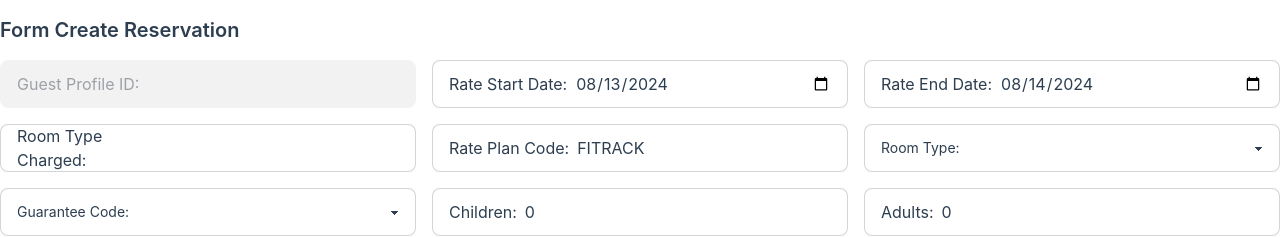
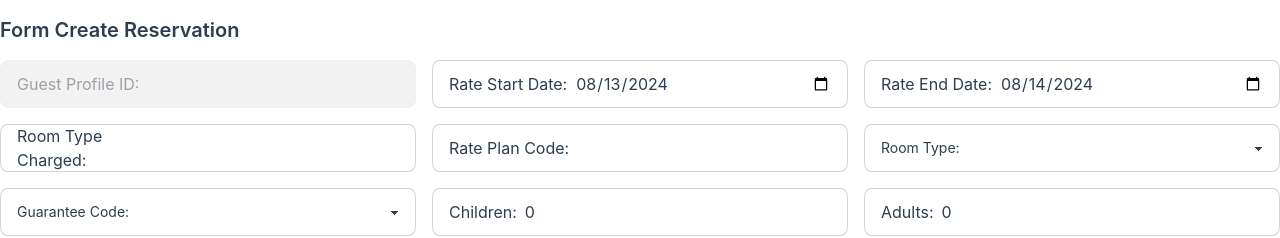
Before and after one commit to anggawidiarta/OHIP-API, a Vue app: page /reservation in a window 1280 px wide. Shown: the part 1420-1658 px from the top of the page. Built offline with nearby package versions, Linux system fonts and the light colour scheme; no server answers; what vue3-json-viewer would draw is missing.

Commit message:
refactor: cleaning code

```diff
--- a/src/stores/api.js
+++ b/src/stores/api.js
@@ -10,6 +10,7 @@ import { ENV_VARS } from "@/config/constants";
 
 import { createGuestNotification } from "@/utils/notification";
 import { notification } from "@/utils/notification";
+import { scrollToSection } from "@/utils/helper";
 
 const hotelId = ref("SUMBA");
 
@@ -56,8 +57,8 @@ export const useApisStore = defineStore("apis", () => {
       .split("T")[0],
     roomStayQuantity: null,
     childAge: null,
-    ratePlanCode: "FITRACK",
-    roomTypeCode: null,
+    ratePlanCode: "",
+    roomTypeCode: "",
     includeClosedRates: null,
     includeDefaultRatePlanSet: null,
     ratePlanSet: null,
@@ -379,7 +380,6 @@ export const useApisStore = defineStore("apis", () => {
       }, 0);
       createGuestNotification();
       guestProfileId.value = profileId;
-      console.log("Guest profile ID:", profileId);
     } catch (error) {
       console.error("Error creating guest profile:", error);
       errorGuestProfilesMessage.value = error.response.data.title;
@@ -623,8 +623,8 @@ export const useApisStore = defineStore("apis", () => {
   };
 
   return {
+    token,
     isGuestProfileNotFound,
-    token,
     reservationId,
     guestReservationData,
     jsonData,
```
